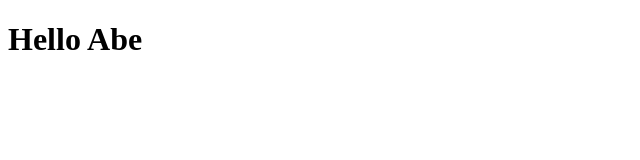
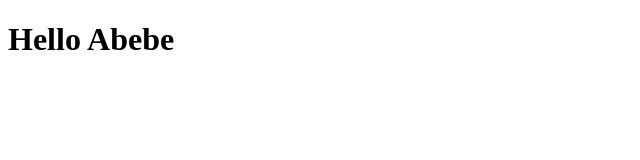
Before and after one commit to Firdbet/kebede, a plain HTML site: page index.html in a window 1280 px wide. Shown: the full height of the page, 0-640 px from the left. Drawn offline with Linux system fonts and the light colour scheme.

Commit message:
updated file

```diff
--- a/index.html
+++ b/index.html
@@ -7,6 +7,6 @@
     <title>Git Hub</title>
 </head>
 <body>
-    <h1>Hello Abe</h1>
+    <h1>Hello Abebe</h1>
 </body>
 </html>
```
